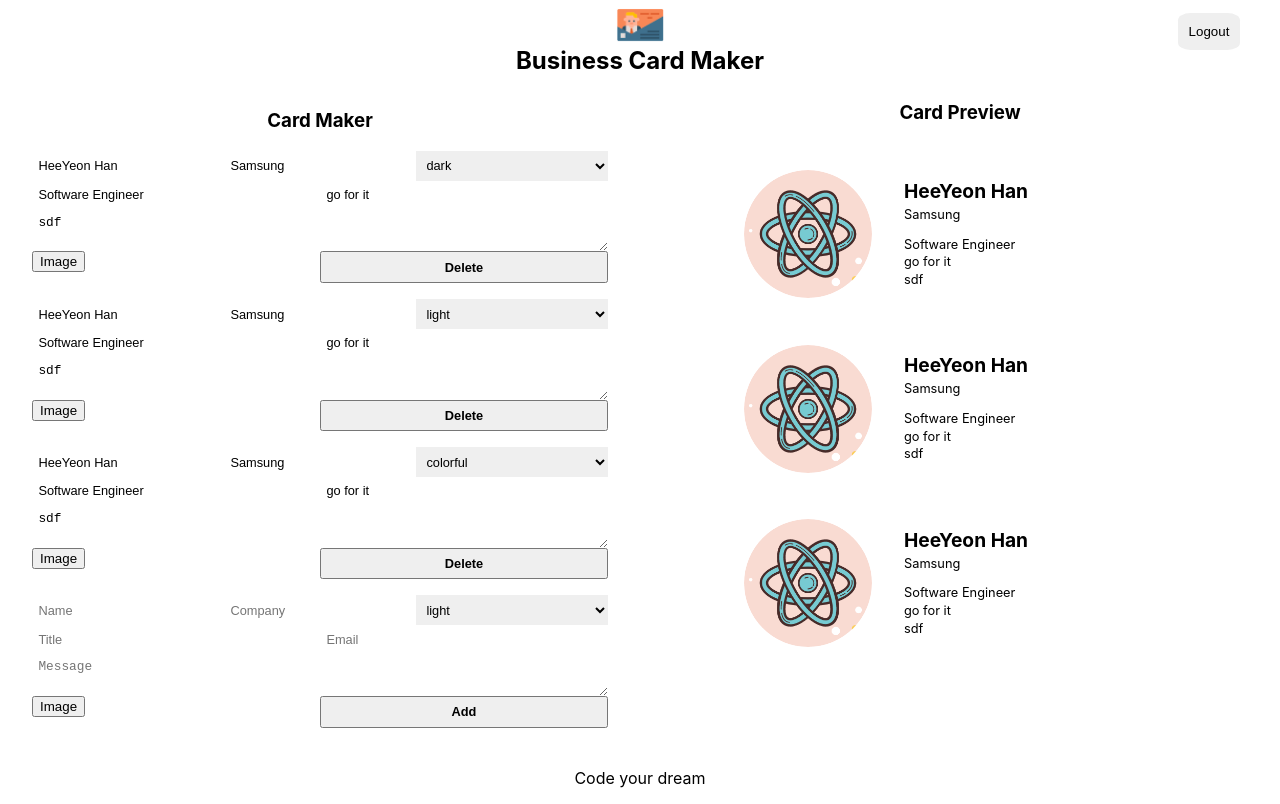
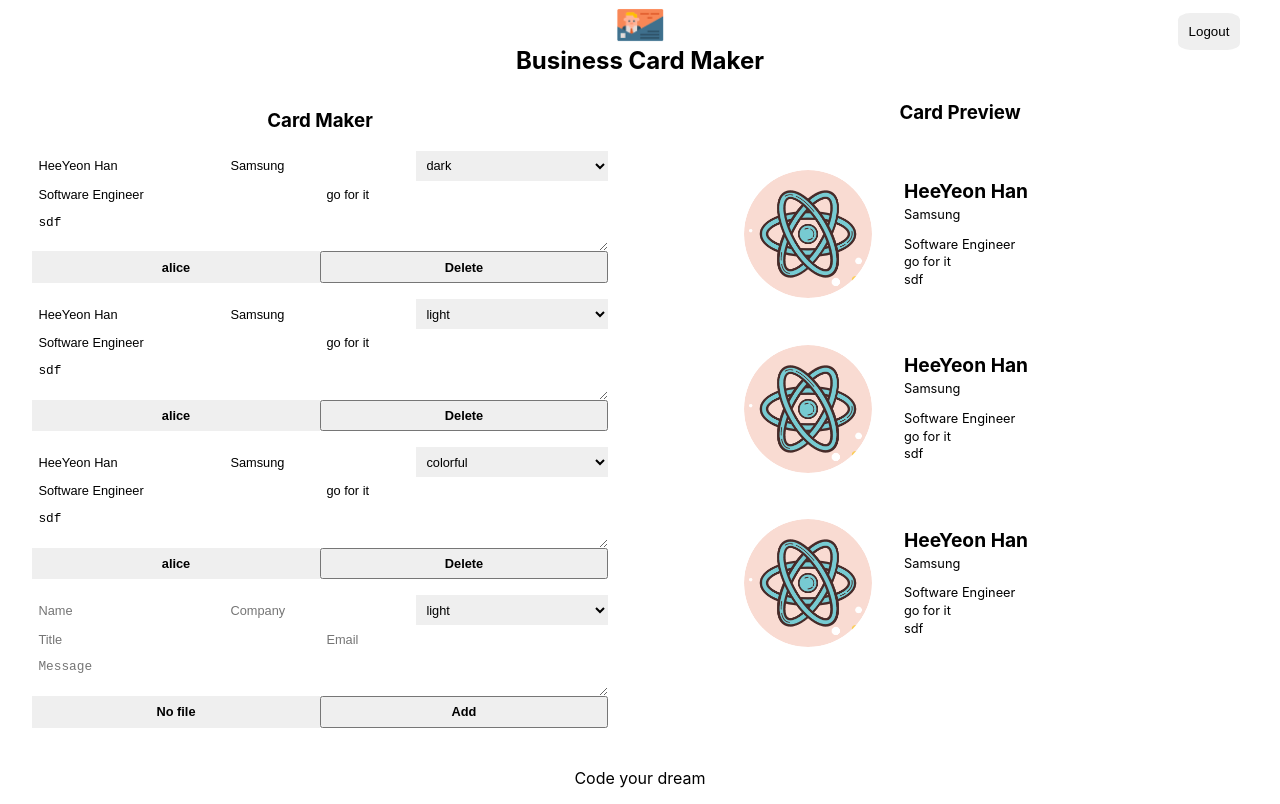
Before and after one commit to alicehan1734/guestListMaker, a React (Create React App) app: page /maker in a window 1280 px wide. Built offline with nearby package versions, Linux system fonts and the light colour scheme; no server answers; sample sign-in values are in the browser's storage.

Commit message:
handle image uploading

```diff
--- a/src/App.jsx
+++ b/src/App.jsx
@@ -3,13 +3,13 @@ import Login from './components/login/login';
 import Maker from './components/maker/maker';
 
 import {Routes , Route } from 'react-router-dom'
-function App({authService}) {
+function App({authService, FileInput}) {
   return (
     <div className={styles.app}>
 
       <Routes>
         <Route exact={true} path="/" element={<Login authService={authService}/>}/>
-        <Route path="/maker"  element={<Maker authService={authService}/> }/>
+        <Route path="/maker"  element={<Maker FileInput={FileInput} authService={authService}/> }/>
       </Routes>
 
     </div>
--- a/src/components/card_add_form/card_add_form.jsx
+++ b/src/components/card_add_form/card_add_form.jsx
@@ -1,10 +1,9 @@
-import React, { useRef } from 'react';
+import React, { useRef, useState } from 'react';
 import Button from '../button/button';
-import ImageFileInput from '../image_file_input/image_file_input';
 
 import styles from './card_add_form.module.css'
 
-const CardAddForm = ({onAdd}) => {
+const CardAddForm = ({FileInput, onAdd}) => {
 
   const formRef = useRef();
   const nameRef = useRef();
@@ -13,6 +12,17 @@ const CardAddForm = ({onAdd}) => {
   const titleRef = useRef();
   const emailRef = useRef();
   const messageRef = useRef();
+
+  const [file, setFile] = useState({fileName : null, fileURL:null });
+
+  const onFileChange = file => {
+    console.log(file);
+
+    setFile({
+      fileName: file.name,
+      fileURL : file.url
+    })
+  }
 
   const onSubmit =  event => {
     event.preventDefault();
@@ -25,11 +35,12 @@ const CardAddForm = ({onAdd}) => {
       title: titleRef.current.value || '',
       email: emailRef.current.value || '',
       message: messageRef.current.value || '',
-      fileName: '',
-      fileURL: ''
+      fileName: file.fileNamae || '',
+      fileURL: file.fileURL || ''
     }
 
     formRef.current.reset();
+    setFile({fileName : null,fileURL:null })
     onAdd(card);
 
   }
@@ -48,7 +59,7 @@ const CardAddForm = ({onAdd}) => {
       <input ref={emailRef} className={styles.input} type="text" name="email" placeholder="Email"/>
       <textarea ref={messageRef} className={styles.textarea} name="message" placeholder="Message"/>
       <div className={styles.fileInput} >
-      <ImageFileInput />
+      <FileInput name={file.fileName} onFileChange={onFileChange}/>
       </div>
       <Button name='Add' onClick={onSubmit}/>
     </form>
--- a/src/components/card_edit_form/card_edit_form.jsx
+++ b/src/components/card_edit_form/card_edit_form.jsx
@@ -1,16 +1,23 @@
 import React from 'react';
 import Button from '../button/button';
-import ImageFileInput from '../image_file_input/image_file_input';
 
 import styles from './card_edit_form.module.css'
 
-const CardEditForm = ({card, updateCard, deleteCard}) => {
+const CardEditForm = ({FileInput, card, updateCard, deleteCard}) => {
   const {name, company, title ,email,message,theme, fileName, fileURL} = card;
 
 
   const onSubmit = () => {
     deleteCard(card);
 
+  }
+
+  const onFileChange = file => {
+    updateCard({
+      ...card,
+      fileName: file.name,
+      fileURL : file.url
+    })
   }
 
   const onChange = (event) => {
@@ -39,7 +46,7 @@ const CardEditForm = ({card, updateCard, deleteCard}) => {
       <input  onChange={onChange} className={styles.input} type="text" name="email" value={email}/>
       <textarea  onChange={onChange} className={styles.textarea} name="message" value={message}/>
       <div className={styles.fileInput} >
-      <ImageFileInput />
+      <FileInput name={fileName} onFileChange={onFileChange}/>
       </div>
       <Button name='Delete' onClick={onSubmit}/>
     </form>
--- a/src/components/editor/editor.jsx
+++ b/src/components/editor/editor.jsx
@@ -3,14 +3,14 @@ import CardAddForm from '../card_add_form/card_add_form';
 import CardEditForm from '../card_edit_form/card_edit_form';
 import styles from './editor.module.css'
 
-const Editor = ({cards, addCard, updateCard, deleteCard}) => {
+const Editor = ({FileInput, cards, addCard, updateCard, deleteCard}) => {
   return (
     <section className={styles.editor}>
       <h1 className={styles.title}>Card Maker</h1>
       {
-        Object.keys(cards).map(key => (<CardEditForm key={key} card={cards[key]} updateCard={updateCard} deleteCard={deleteCard}/>))
+        Object.keys(cards).map(key => (<CardEditForm FileInput={FileInput} key={key} card={cards[key]} updateCard={updateCard} deleteCard={deleteCard}/>))
       }
-      <CardAddForm onAdd={addCard}/>
+      <CardAddForm FileInput={FileInput} onAdd={addCard}/>
     </section>
   );
 };
--- a/src/components/image_file_input/image_file_input.jsx
+++ b/src/components/image_file_input/image_file_input.jsx
@@ -1,11 +1,35 @@
-import React from 'react';
+import React, { useRef } from 'react';
 import styles from './image_file_input.module.css'
 
-const ImageFileInput = () => {
+const ImageFileInput = ({imageUploader, name, onFileChange}) => {
+
+  const inputRef = useRef();
+  const onButtonClick = (event) => {
+    event.preventDefault();
+    inputRef.current.click();
+
+  }
+
+  const onChange = async(event) => {
+    console.log(event.target.files[0]);
+    console.log(imageUploader);
+
+    const uploaded = await imageUploader.upload(event.target.files[0]);
+    console.log(uploaded);
+    console.log(uploaded.original_filename);
+    console.log(uploaded.url);
+
+    onFileChange({
+      name: uploaded.original_filename,
+      url: uploaded.url,
+    })
+  }
+
   return (
-    <button>
-    Image
-    </button>
+    <div className={styles.container}>
+      <input onChange={onChange} ref={inputRef} className={styles.input} type="file" accept="image/*" name="file"/>
+      <button className={styles.button} onClick={onButtonClick}>{name || "No file"}</button>
+    </div>
   );
 };
 
--- a/src/components/image_file_input/image_file_input.module.css
+++ b/src/components/image_file_input/image_file_input.module.css
@@ -0,0 +1,26 @@
+@value makerLightGrey from '../../common/colors.css';
+
+.container {
+  width: 100%;
+  height: 100%;
+  display: flex;
+
+}
+
+.input {
+  display: none;
+}
+
+.button {
+  width: 100%;
+  background-color: makerLightGrey;
+  font-weight: bold;
+  cursor: pointer;
+  border :0;
+  outline : 0;
+  font-size: 0.8rem;
+}
+
+.button:hover{
+  opacity: 0.8;
+}
--- a/src/components/maker/maker.jsx
+++ b/src/components/maker/maker.jsx
@@ -6,7 +6,7 @@ import { useNavigate } from 'react-router-dom';
 import Editor from '../editor/editor';
 import Preview from '../preview/preview';
 
-const Maker = ({authService}) => {
+const Maker = ({FileInput, authService}) => {
 
   const navigate = useNavigate();
   const [cards, setCards] = useState({
@@ -82,7 +82,7 @@ const Maker = ({authService}) => {
     <section className={styles.maker}>
       <Header onLogout={onLogout}/>
       <div className={styles.container}>
-      <Editor cards={cards} addCard={createOrUpdateCard} updateCard={createOrUpdateCard} deleteCard={deleteCard}/>
+      <Editor FileInput={FileInput} cards={cards} addCard={createOrUpdateCard} updateCard={createOrUpdateCard} deleteCard={deleteCard}/>
       <Preview cards={cards}/>
       </div>
       <Footer />
--- a/src/components/preview/preview.jsx
+++ b/src/components/preview/preview.jsx
@@ -8,7 +8,7 @@ const Preview = ({cards}) => {
       <h1 className={styles.title}>Card Preview</h1>
       <ul className={styles.cards}>
       {
-        Object.keys(cards).map(key => (<Card card={cards[key]}/>))
+        Object.keys(cards).map(key => (<Card card={cards[key]} key={key}/>))
       }
       </ul>
     </section>
--- a/src/index.js
+++ b/src/index.js
@@ -4,14 +4,17 @@ import './index.module.css';
 import App from './App';
 import AuthService from './service/auth_service'
 import { BrowserRouter } from 'react-router-dom';
+import ImageUploader from './service/image_uploader';
+import ImageFileInput from './components/image_file_input/image_file_input';
 
-const authService = new AuthService;
-
+const authService = new AuthService();
+const imageUploader = new ImageUploader();
+const FileInput = props => (<ImageFileInput {...props} imageUploader={imageUploader} />)
 ReactDOM.render(
 
   <React.StrictMode>
     <BrowserRouter>
-      <App authService={authService} />
+      <App authService={authService} FileInput={FileInput} />
     </BrowserRouter>
 
   </React.StrictMode>,
--- /dev/null
+++ b/src/service/image_uploader.js
@@ -0,0 +1,21 @@
+class ImageUploader {
+  async upload(file) {
+    const url = "https://api.cloudinary.com/v1_1/drzkawekn/upload";
+
+    const data = new FormData();
+    data.append('file', file);
+    data.append('upload_preset', 'cgqxldu7');
+    const result = await fetch(
+      url,
+      {
+        method: 'POST',
+        body: data,
+      }
+    );
+
+    return await result.json();
+
+  }
+}
+
+export default ImageUploader;
```
